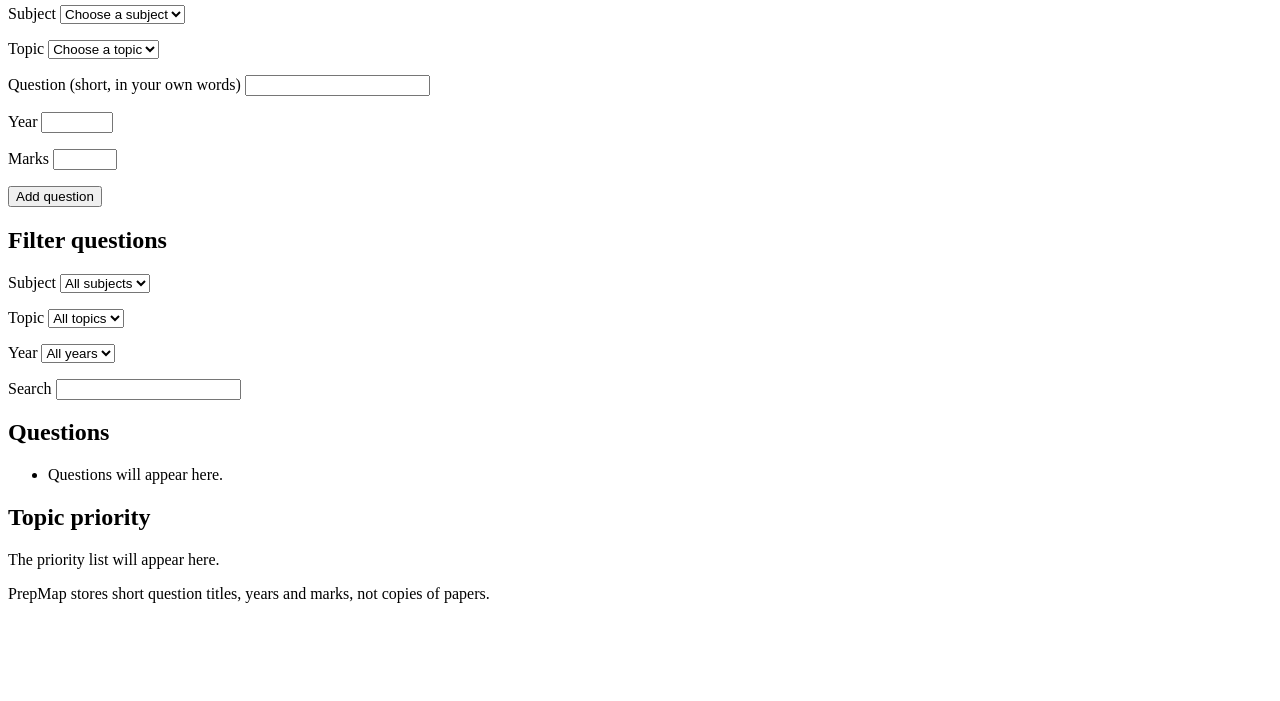
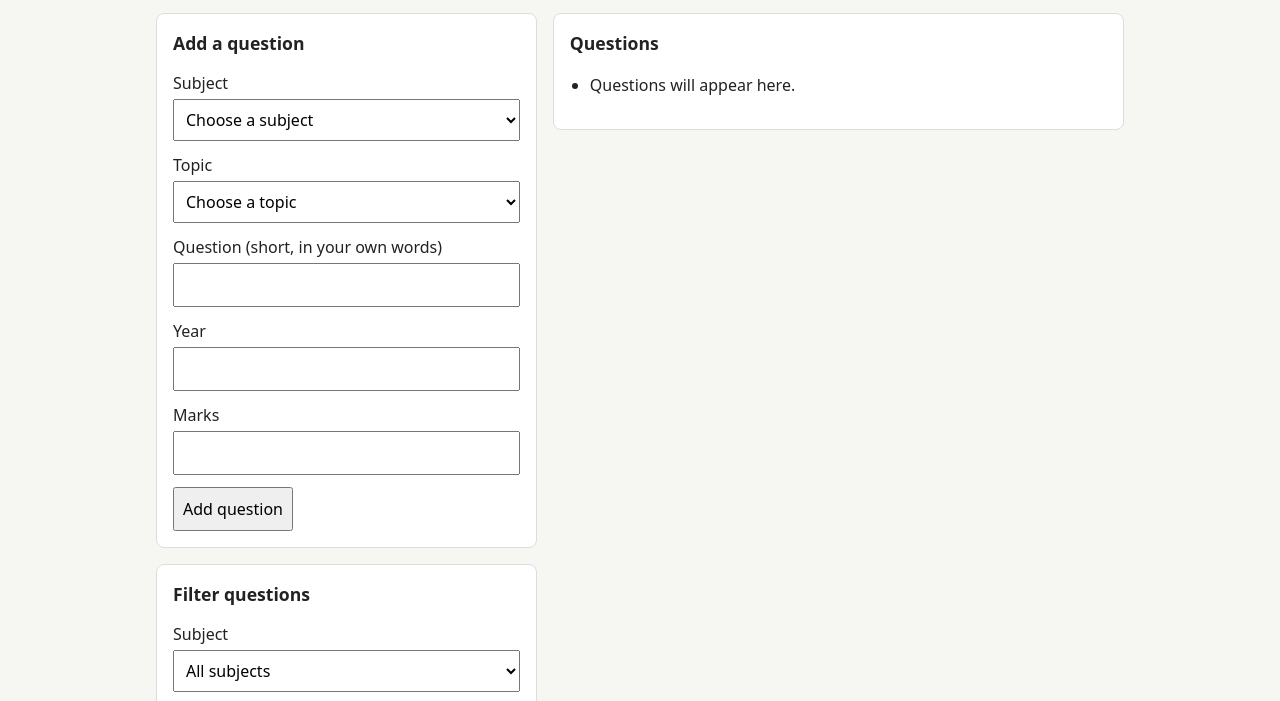
Before and after one commit to Riyaa1406/prepmap, a plain HTML site: page index.html in a window 1280 px wide. Shown: the part 160-861 px from the top of the page. Before the commit the page ends 800 px from the top, so only its background shows below. Drawn offline with Linux system fonts and the light colour scheme.

Commit message:
Day 7: CSS layout

```diff
--- a/index.html
+++ b/index.html
@@ -4,6 +4,7 @@
   <meta charset="UTF-8">
   <meta name="viewport" content="width=device-width, initial-scale=1">
   <title>PrepMap</title>
+  <link rel="stylesheet" href="styles.css">
 </head>
 <body>
   <header>
--- /dev/null
+++ b/styles.css
@@ -0,0 +1,87 @@
+* {
+  box-sizing: border-box;
+}
+
+body {
+  margin: 0;
+  font-family: system-ui, sans-serif;
+  line-height: 1.5;
+  color: #222;
+  background: #f6f6f3;
+}
+
+header,
+main,
+footer {
+  max-width: 1000px;
+  margin: 0 auto;
+  padding: 16px;
+}
+
+header h1 {
+  margin-bottom: 4px;
+}
+
+section {
+  background: #fff;
+  border: 1px solid #ddd;
+  border-radius: 8px;
+  padding: 16px;
+  margin-bottom: 16px;
+}
+
+section h2 {
+  margin-top: 0;
+  font-size: 1.1rem;
+}
+
+/* Each label + field stacks vertically */
+form p,
+#filter-section p {
+  display: flex;
+  flex-direction: column;
+  gap: 4px;
+  margin: 0 0 12px;
+}
+
+input,
+select,
+button {
+  font: inherit;
+  padding: 8px;
+}
+
+button {
+  cursor: pointer;
+}
+
+#question-list {
+  padding-left: 20px;
+}
+
+#question-list li {
+  margin-bottom: 6px;
+}
+
+/* Wider screens: two columns */
+@media (min-width: 800px) {
+  main {
+    display: grid;
+    grid-template-columns: 1fr 1.5fr;
+    grid-template-areas:
+      "add list"
+      "filter list"
+      "stats stats";
+    gap: 16px;
+    align-items: start;
+  }
+
+  section {
+    margin-bottom: 0;
+  }
+
+  #add-section { grid-area: add; }
+  #filter-section { grid-area: filter; }
+  #list-section { grid-area: list; }
+  #stats-section { grid-area: stats; }
+}
```
Also changed, not shown: 1 other file.
